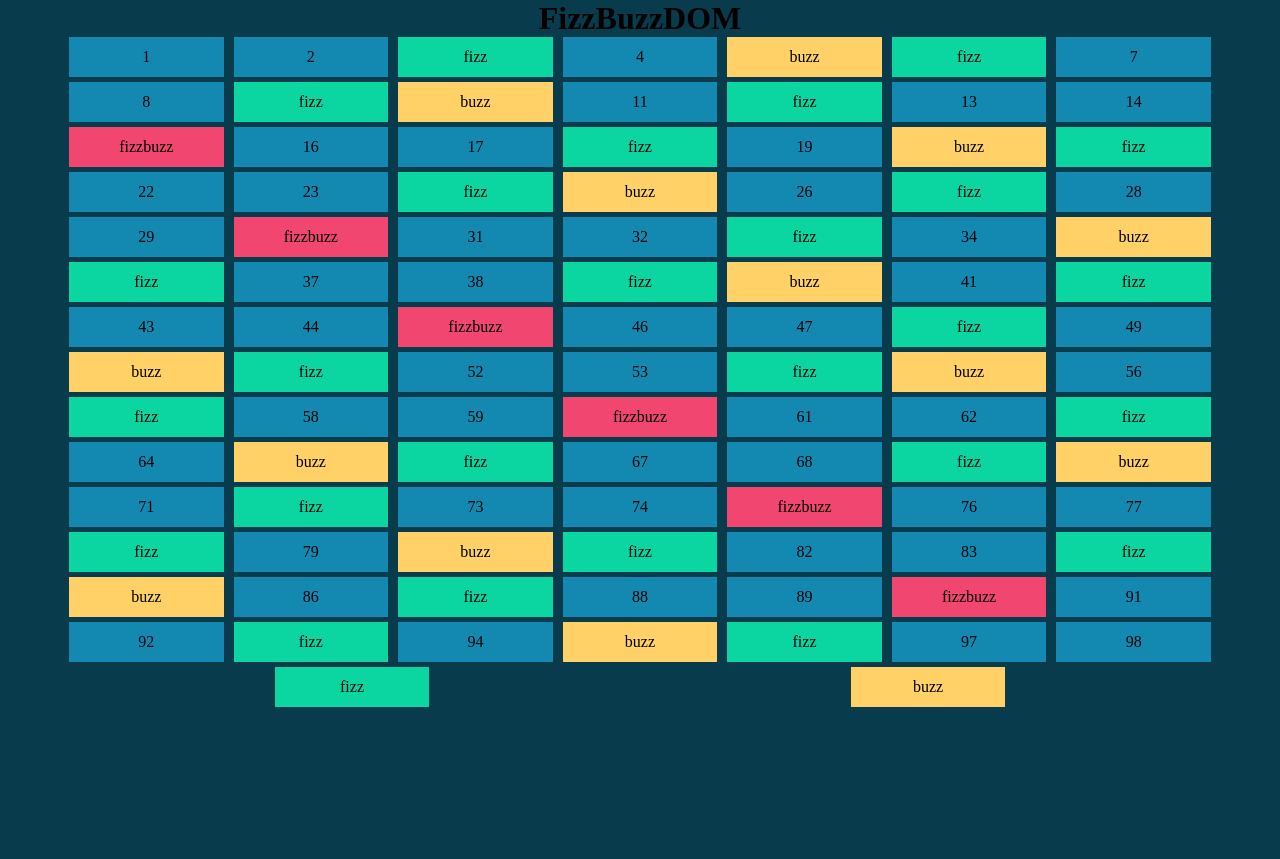
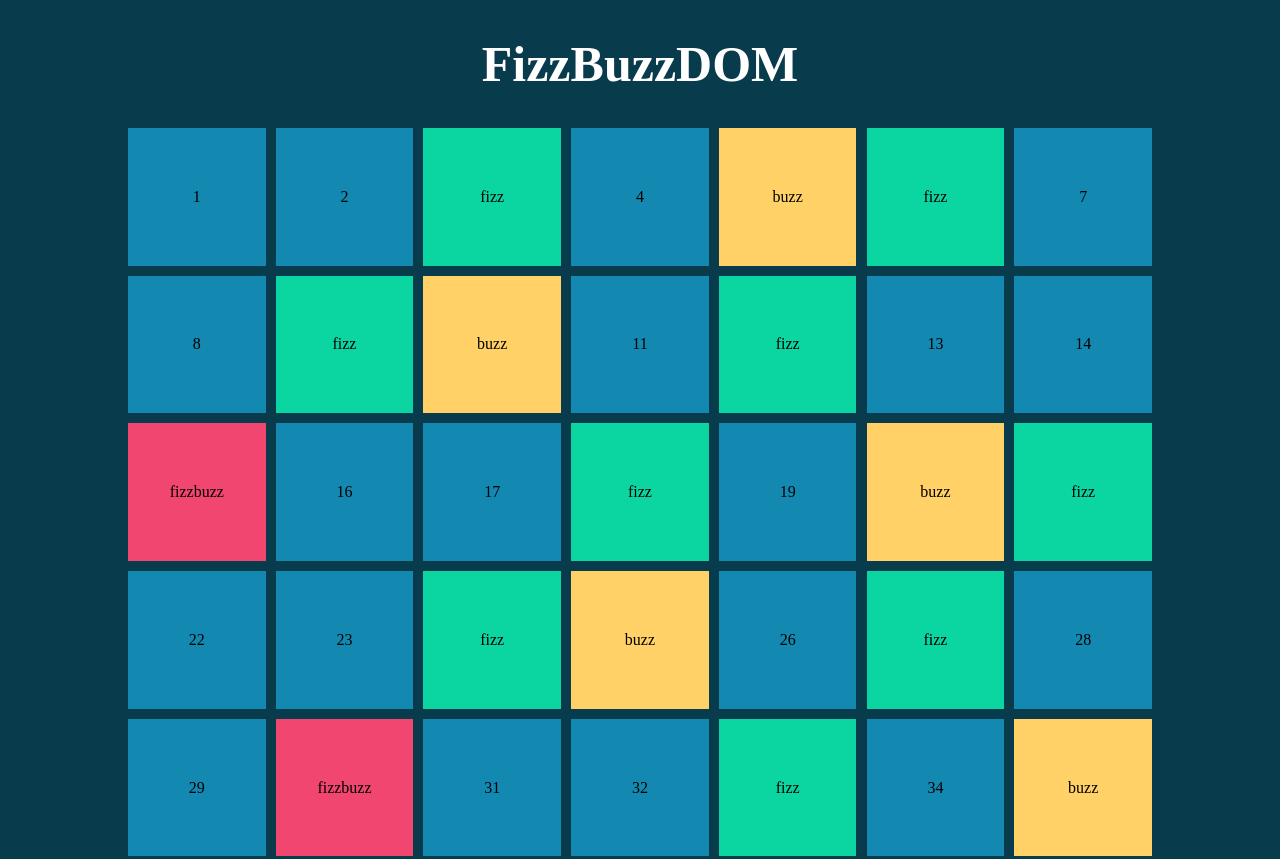
Before and after one commit to petrescuandreea/js-fizzbuzzdom, a plain HTML site: page index.html in a window 1280 px wide. Shown: the top 859 px of the page. Before the commit the page ends 800 px from the top, so only its background shows below. Drawn offline with Linux system fonts and the light colour scheme.

Commit message:
aggiunti stili

```diff
--- a/css/style.css
+++ b/css/style.css
@@ -9,25 +9,32 @@ body {
 }
 
 #container {
-    width: 90%;
+    width: 80%;
     margin: 0 auto;
     text-align: center;
 }
 
 #square-container {
     display: flex;
-    justify-content: space-around;
+    justify-content: flex-start;
     flex-wrap: wrap;
+    gap: 1%;
 }
 
 .square {
     width: calc(94% / 7);
-    height: 40px;
+    aspect-ratio: 1;
     background-color: rgba(19,137,178,255);
-    margin-bottom: 5px;
+    margin-bottom: 1%;
     display: flex;
     justify-content: center;
     align-items: center;
+}
+
+h1 {
+    font-size: 50px;
+    color: white;
+    padding: 35px;
 }
 
 .fizz {
```
Also changed, not shown: js/script.js (+22 -20 lines).
